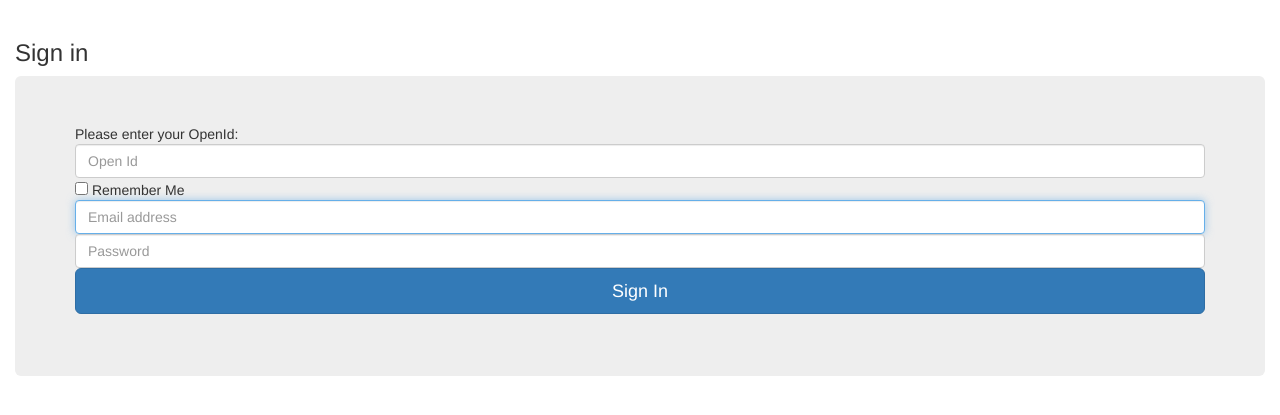
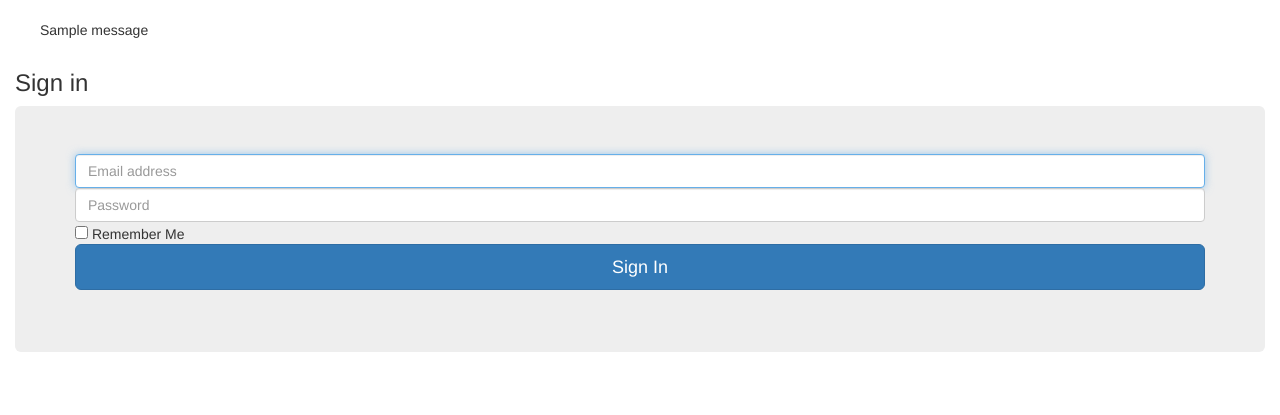
Before and after one commit to tomscott1/daily-metrics-flask, a Flask app: page /login in a window 1280 px wide. Shown: the part 52-467 px from the top of the page. Run offline with Flask 2, Linux system fonts and the light colour scheme; one stand-in notice (Sample message) is shown; some libraries are stand-ins or nearby versions.

Commit message:
remove openid add errors and flash to next page

```diff
--- a/app/forms.py
+++ b/app/forms.py
@@ -4,7 +4,6 @@ from wtforms.validators import DataRequired, Email
 
 
 class LoginForm(Form):
-    openid = StringField('openid', validators=[DataRequired()])
     remember_me = BooleanField('remember_me', default=False)
     email = StringField('email', validators=[DataRequired(), Email()])
     password = PasswordField('password', validators=[DataRequired()])
--- a/app/templates/header.html
+++ b/app/templates/header.html
@@ -32,7 +32,16 @@
         </div>
       </div>
     </nav>
-
+    <!-- For debugging what is received from the forms - to be deleted -->
+    {% with messages = get_flashed_messages() %}
+      {% if messages %}
+        <ul>
+          {% for message in messages %}
+          <li>{{ message }}</li>
+          {% endfor %}
+        </ul>
+      {% endif %}
+    {% endwith %}
     {% block content %}{% endblock %}
   </body>
 </html>
--- a/app/templates/login.html
+++ b/app/templates/login.html
@@ -6,11 +6,16 @@
     <div class='jumbotron' background-position='center'>
       <form class='form-horizontal' action='' method='post' name='login' width='50%'>
         {{ form.hidden_tag() }}
-          Please enter your OpenId:
-          {{ form.openid(class_='form-control', placeholder='Open Id') }}
-          {{ form.remember_me }} Remember Me
-          {{ form.email(class_='form-control', placeholder='Email address', autofocus=True) }}
-          {{ form.password(class_='form-control', placeholder='Password') }}
+        {{ form.csrf_token }}
+        {{ form.email(class_='form-control', placeholder='Email address', autofocus=True) }}
+        {% for error in form.email.errors %}
+          <span style="color: red;">[{{ error }}]</span>
+        {% endfor %}
+        {{ form.password(class_='form-control', placeholder='Password') }}
+        {% for error in form.password.errors %}
+          <span style="color: red;">[{{ error }}]</span>
+        {% endfor %}
+        {{ form.remember_me }} Remember Me
         <!-- <label for="inputEmail" class="sr-only">Email address</label>
         <input type="email" name="inputEmail" id="inputEmail" class="form-control" placeholder="Email address" required autofocus>
         <label for="inputPassword" class="sr-only">Password</label>
--- a/app/views.py
+++ b/app/views.py
@@ -1,4 +1,4 @@
-from flask import render_template
+from flask import render_template, flash, redirect
 from app import app
 from .forms import LoginForm
 
@@ -25,7 +25,7 @@ def index():
 def login():
     form = LoginForm()
     if form.validate_on_submit():
-        flash('Login requested for OpenId="%s", remember_me="%s"' %
-              (form.openid.data, str(form.remember_me.data)))
+        flash('Login requested for remember_me="%s", email="%s", password="%s"' %
+              (str(form.remember_me.data), form.email.data, form.password.data))
         return redirect('/index')
     return render_template('login.html', title='Sign in', form=form)
```
Also changed, not shown: 1 other file.
